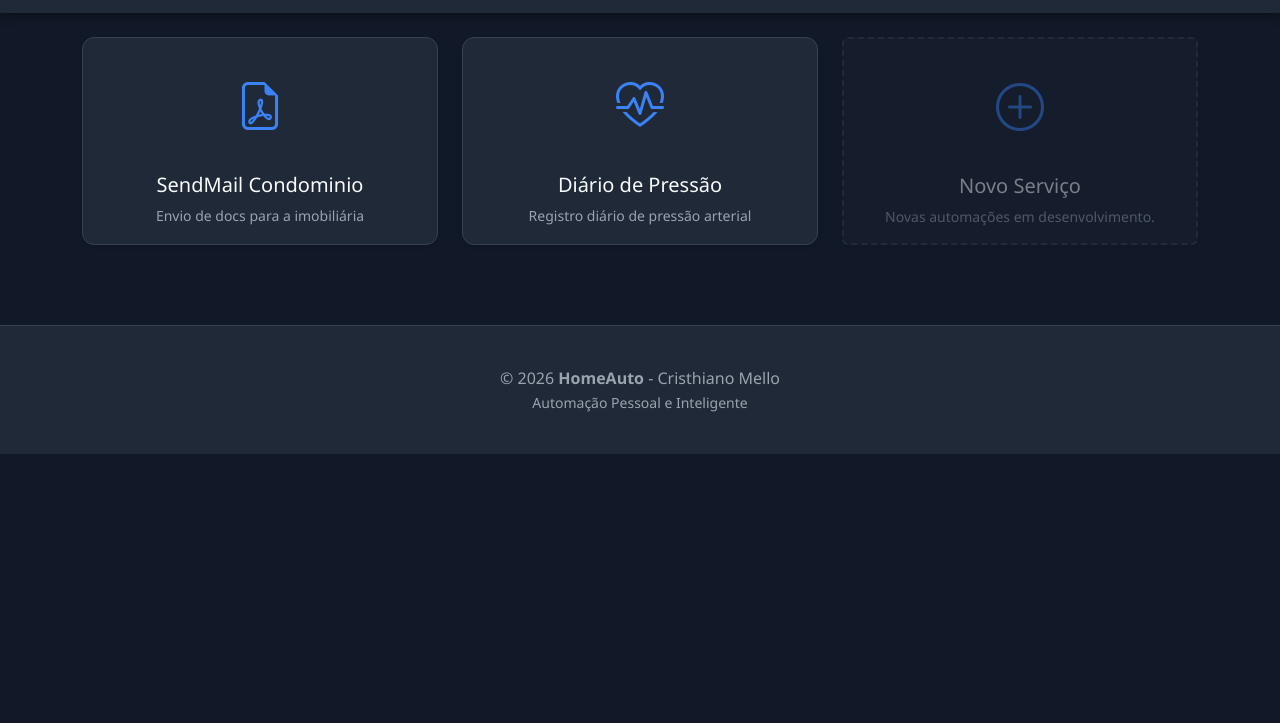
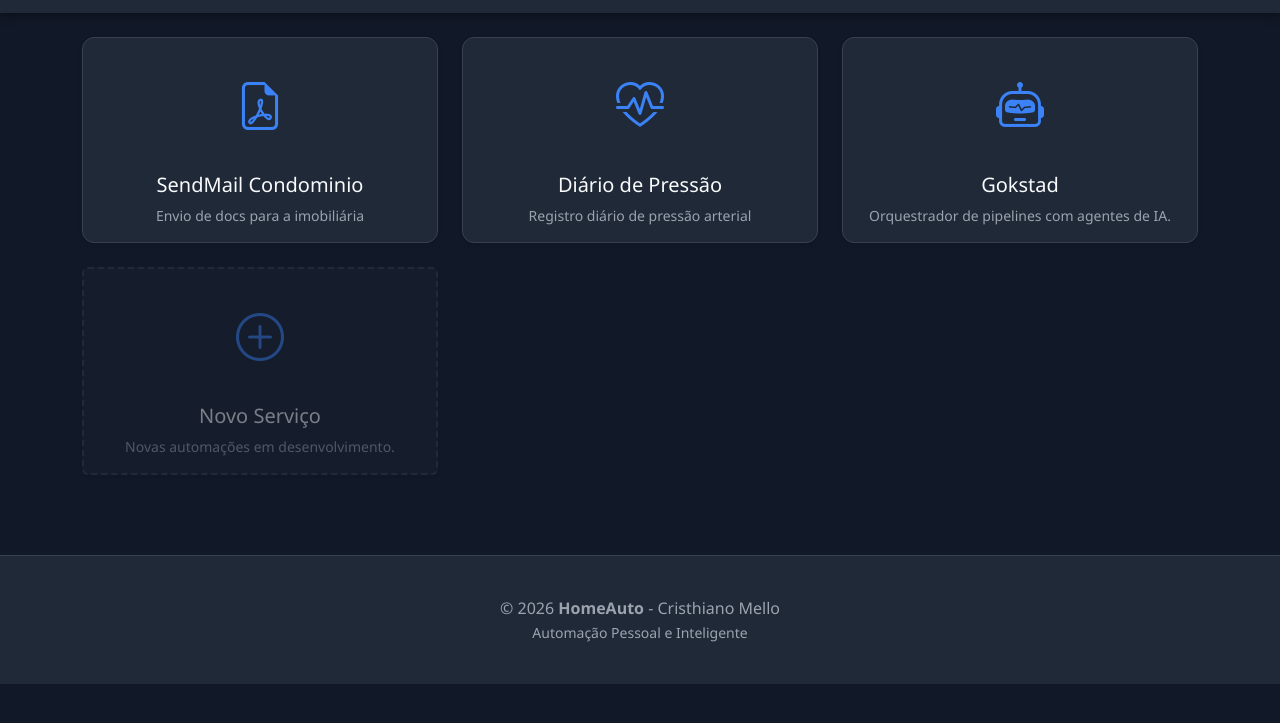
Before and after one commit to Nordostlig/homeautowin, a website: page public/index.html in a window 1280 px wide. Shown: the part 55-778 px from the top of the page. Drawn offline with nearby package versions, Linux system fonts and the light colour scheme.

Commit message:
Adicionado card Gokstad

```diff
--- a/public/index.html
+++ b/public/index.html
@@ -13,9 +13,9 @@
             <div class="container d-flex justify-content-between align-items-center">
                 <a href="/" class="brand-name">🏠 HomeAuto</a>
                 <div class="nav-actions">
-                    <a href="/" class="btn btn-outline-secondary btn-sm">
+                    <span href="/" class="btn btn-outline-secondary btn-sm">
                         <i class="bi bi-arrow-left"></i> Inicio
-                    </a>
+                    </span>
                 </div>
             </div>
         </nav>
@@ -47,6 +47,18 @@
                 </div>
 
                 <div class="col-md-4">
+                    <a href="http://localhost:5000" class="card card-service h-100 shadow-sm border-0">
+                        <div class="card-body text-center">
+                            <div class="icon-box py-3 text-primary">
+                                <i class="bi bi-robot"></i>
+                            </div>
+                            <h5 class="card-title">Gokstad</h5>
+                            <p class="card-text text-muted small">Orquestrador de pipelines com agentes de IA.</p>
+                        </div>
+                    </a>
+                </div>
+
+                <div class="col-md-4">
                     <div class="card h-100 shadow-sm border-0 border-dashed bg-light text-center opacity-50">
                         <div class="card-body d-flex flex-column justify-content-center">
                             <div class="icon-box py-3 text-muted">
```
Also changed, not shown: public/pressao.html (+2 -2 lines).
